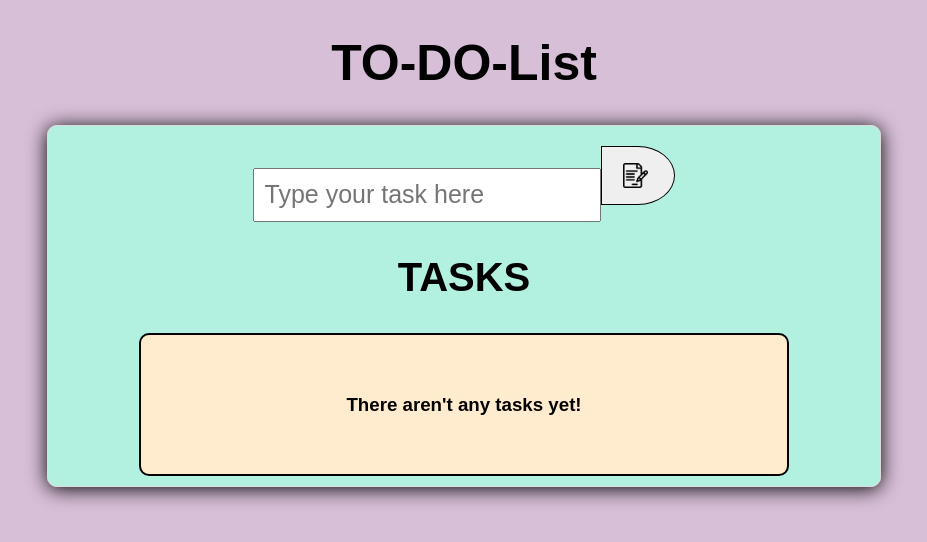
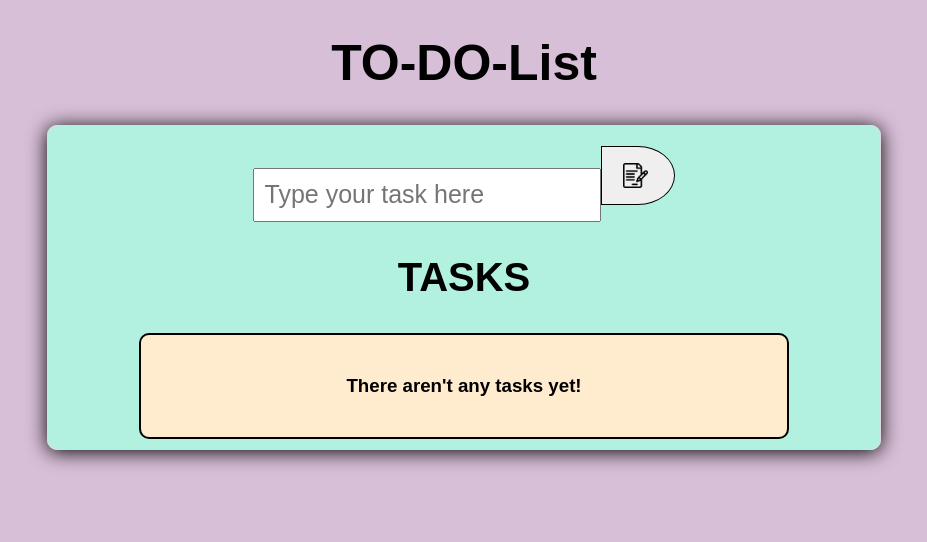
Before and after one commit to ElStevenn/To-Do-List, a React app: page / in a window 1280 px wide. Shown: the top 542 px of the page, without its empty margins (176-1103 px from the left). Built offline with nearby package versions, Linux system fonts and the light colour scheme.

Commit message:
almost finishing to-do-list 2

```diff
--- a/styles/styles.css
+++ b/styles/styles.css
@@ -64,23 +64,37 @@ h2{
     padding: 30px;
     background-color: blanchedalmond;
     display: flex;
-    align-items: center;
-    justify-content: center;
+
 }
 
 .List_of_tasks {
+    display: flex;
+    align-items: center;      /* Center vertically */
+    justify-content: center;  /* Center horizontally */
+    flex-direction: column;
     width: 700px;
     padding: 10px;
     list-style: none;
-
+    height: 100%; /* Optional: Depends on the height requirement for your list */
 }
 
 .List_of_tasks li {
     display: flex;
     margin: 0px 0px 20px 0px;
-    align-items: left;
     font-size: 20px;
 }
+
+.List_of_tasks ul {
+    align-self: flex-start;
+    width: 100%;
+}
+
+.List_of_tasks h3 {
+    text-align: center;
+    margin: 0; /* Resetting any margin */
+    padding: 0; /* Resetting any padding */
+}
+
 
 .button_task{
     cursor: pointer;
```
